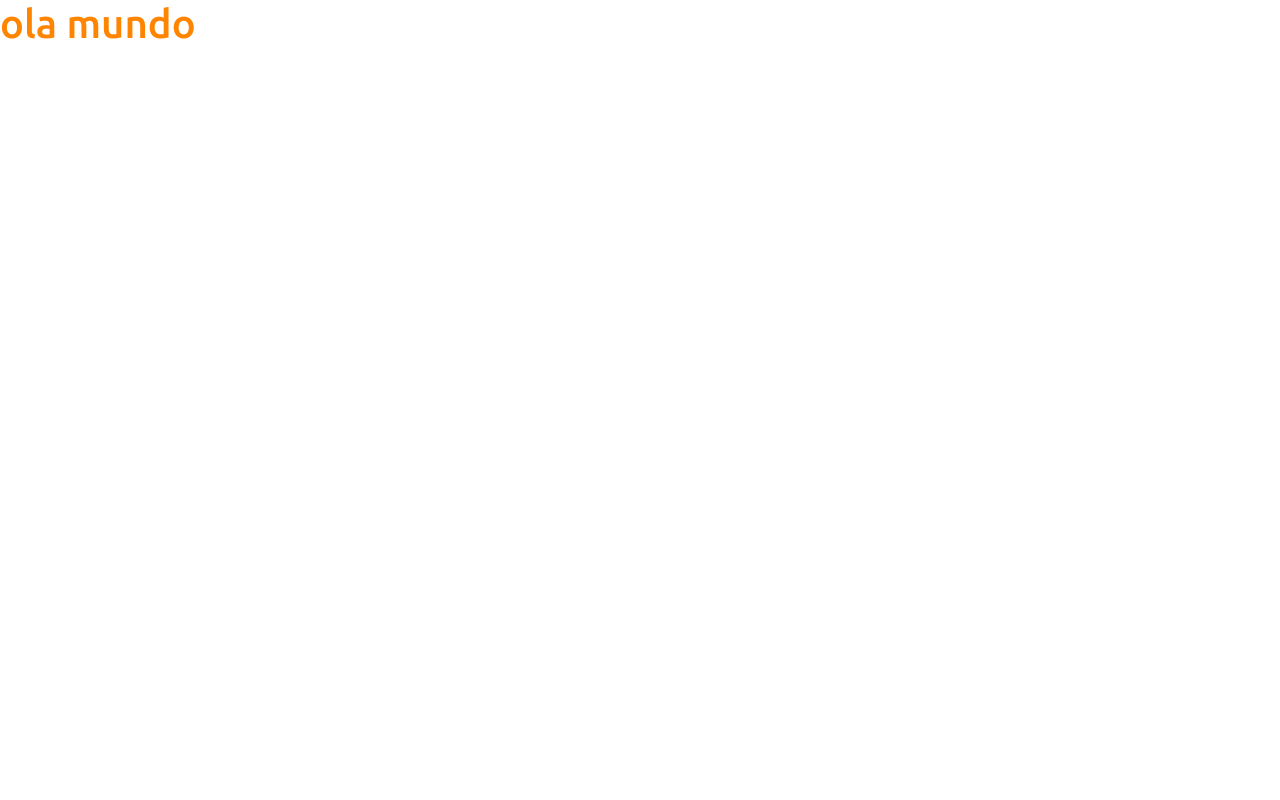
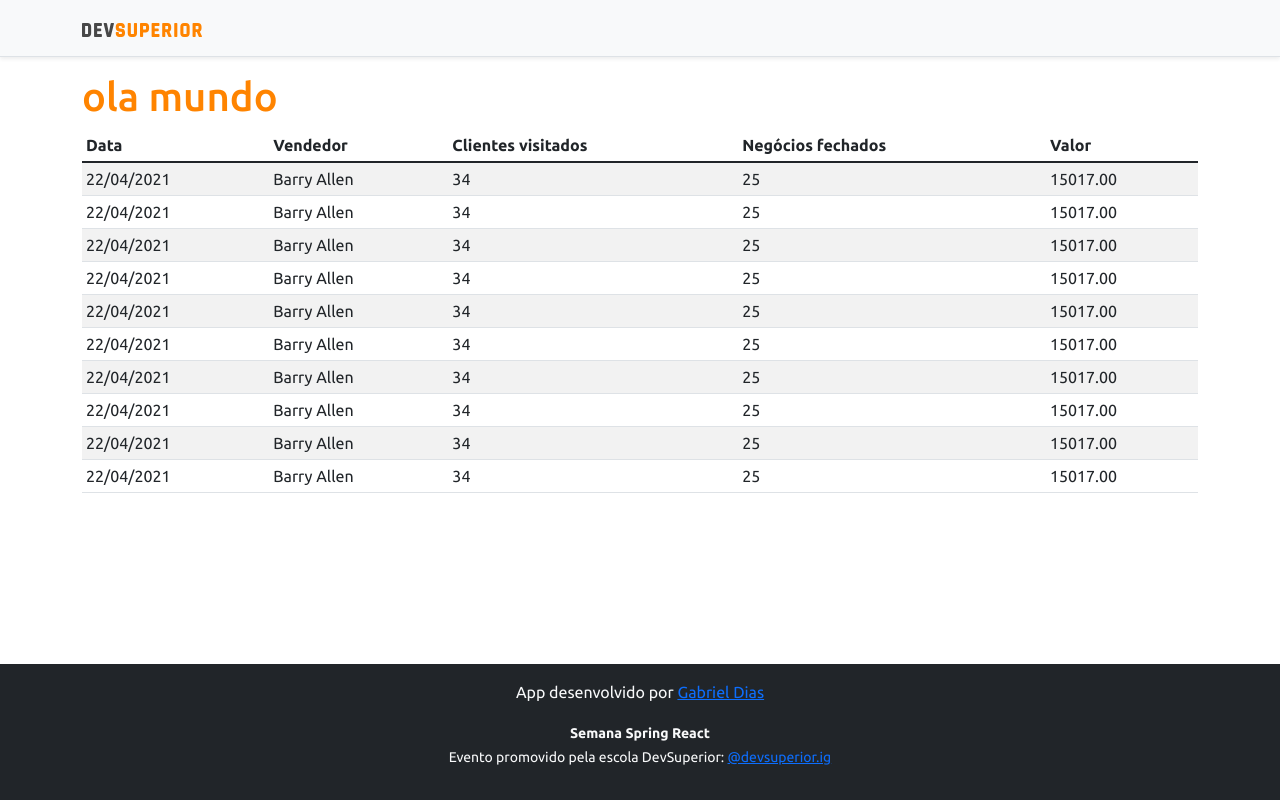
Before and after one commit to GabrielDSti/projeto-sds3, a React (Create React App) app in the folder frontend/: page / in a window 1280 px wide. Built offline with nearby package versions, Linux system fonts and the light colour scheme.

Commit message:
Basic static components

```diff
--- a/frontend/src/App.tsx
+++ b/frontend/src/App.tsx
@@ -1,10 +1,18 @@
-
+import DataTable from "components/DataTable";
+import Footer from "components/Footer";
+import NavBar from "components/NavBar";
 
 function App() {
   return (
-    <div>
+    <>
+    <NavBar />
+    <div className="container">
       <h1 className="text-primary">ola mundo</h1>
+      <DataTable />
     </div>
+    <Footer />
+
+    </>
   );
 }
 
--- /dev/null
+++ b/frontend/src/components/DataTable/index.tsx
@@ -0,0 +1,91 @@
+const DataTable = () => {
+    return (
+        <div className="table-responsive">
+            <table className="table table-striped table-sm">
+                <thead>
+                    <tr>
+                        <th>Data</th>
+                        <th>Vendedor</th>
+                        <th>Clientes visitados</th>
+                        <th>Negócios fechados</th>
+                        <th>Valor</th>
+                    </tr>
+                </thead>
+                <tbody>
+                    <tr>
+                        <td>22/04/2021</td>
+                        <td>Barry Allen</td>
+                        <td>34</td>
+                        <td>25</td>
+                        <td>15017.00</td>
+                    </tr>
+                    <tr>
+                        <td>22/04/2021</td>
+                        <td>Barry Allen</td>
+                        <td>34</td>
+                        <td>25</td>
+                        <td>15017.00</td>
+                    </tr>
+                    <tr>
+                        <td>22/04/2021</td>
+                        <td>Barry Allen</td>
+                        <td>34</td>
+                        <td>25</td>
+                        <td>15017.00</td>
+                    </tr>
+                    <tr>
+                        <td>22/04/2021</td>
+                        <td>Barry Allen</td>
+                        <td>34</td>
+                        <td>25</td>
+                        <td>15017.00</td>
+                    </tr>
+                    <tr>
+                        <td>22/04/2021</td>
+                        <td>Barry Allen</td>
+                        <td>34</td>
+                        <td>25</td>
+                        <td>15017.00</td>
+                    </tr>
+                    <tr>
+                        <td>22/04/2021</td>
+                        <td>Barry Allen</td>
+                        <td>34</td>
+                        <td>25</td>
+                        <td>15017.00</td>
+                    </tr>
+                    <tr>
+                        <td>22/04/2021</td>
+                        <td>Barry Allen</td>
+                        <td>34</td>
+                        <td>25</td>
+                        <td>15017.00</td>
+                    </tr>
+                    <tr>
+                        <td>22/04/2021</td>
+                        <td>Barry Allen</td>
+                        <td>34</td>
+                        <td>25</td>
+                        <td>15017.00</td>
+                    </tr>
+                    <tr>
+                        <td>22/04/2021</td>
+                        <td>Barry Allen</td>
+                        <td>34</td>
+                        <td>25</td>
+                        <td>15017.00</td>
+                    </tr>
+                    <tr>
+                        <td>22/04/2021</td>
+                        <td>Barry Allen</td>
+                        <td>34</td>
+                        <td>25</td>
+                        <td>15017.00</td>
+                    </tr>
+                </tbody>
+            </table>
+        </div>
+    );
+}
+
+export default DataTable;
--- /dev/null
+++ b/frontend/src/components/Footer/index.tsx
@@ -0,0 +1,13 @@
+const Footer = () => {
+    return (
+        <footer className="footer mt-auto py-3 bg-dark">
+        <div className="container">
+          <p className="text-light">App desenvolvido por <a href="https://github.com/GabrielDSti" target="_blank" rel="noreferrer">Gabriel Dias</a></p>
+          <p className="text-light"><small><strong>Semana Spring React</strong><br/>
+            Evento promovido pela escola DevSuperior: <a href="https://instagram.com/devsuperior.ig" target="_blank" rel="noreferrer">@devsuperior.ig</a></small></p>
+        </div>
+      </footer>
+    );
+  }
+
+  export default Footer;
--- /dev/null
+++ b/frontend/src/components/NavBar/index.tsx
@@ -0,0 +1,15 @@
+import ImgDsDark from 'assets/img/ds-dark.svg';
+
+const NavBar = () => {
+    return (
+        <div className="d-flex flex-column flex-md-row align-items-center p-3 px-md-4 mb-3 bg-light border-bottom shadow-sm">
+        <div className="container">
+          <nav className="my-2 my-md-0 mr-md-3">
+            <img src={ImgDsDark} alt="DevSuperior" width="120" />
+          </nav>
+        </div>
+      </div>
+    );
+  }
+
+  export default NavBar;
```
Also changed, not shown: frontend/src/assets/img/ds-dark.svg (added).
